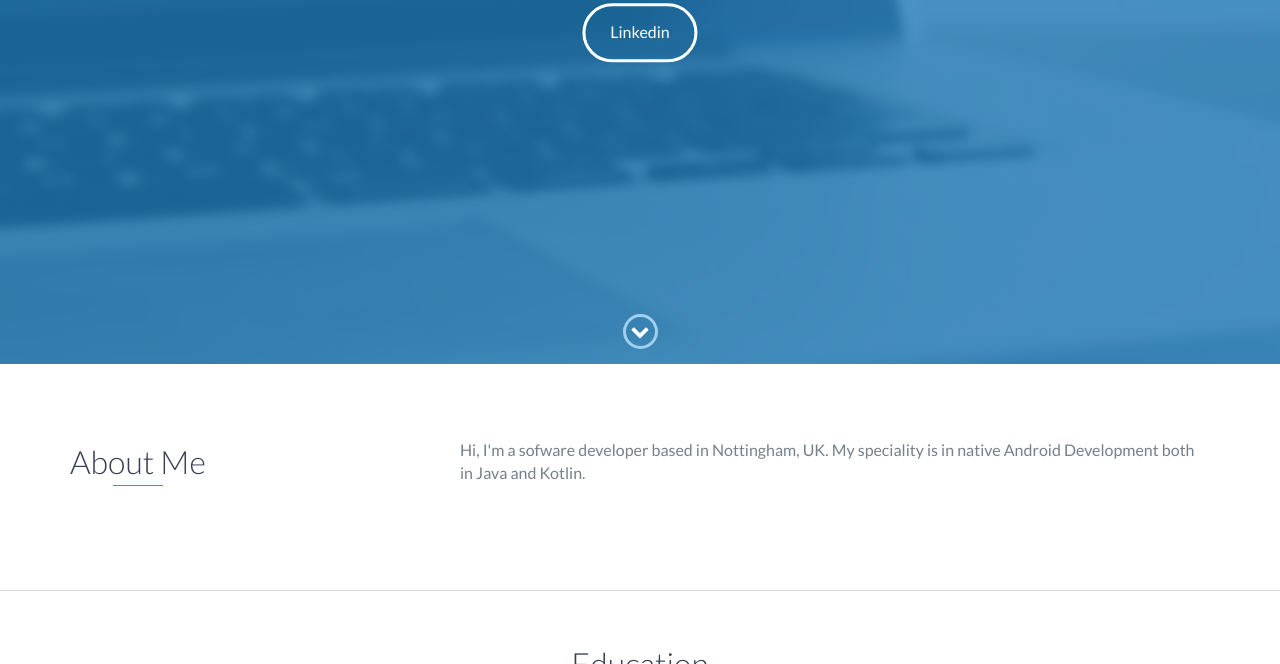
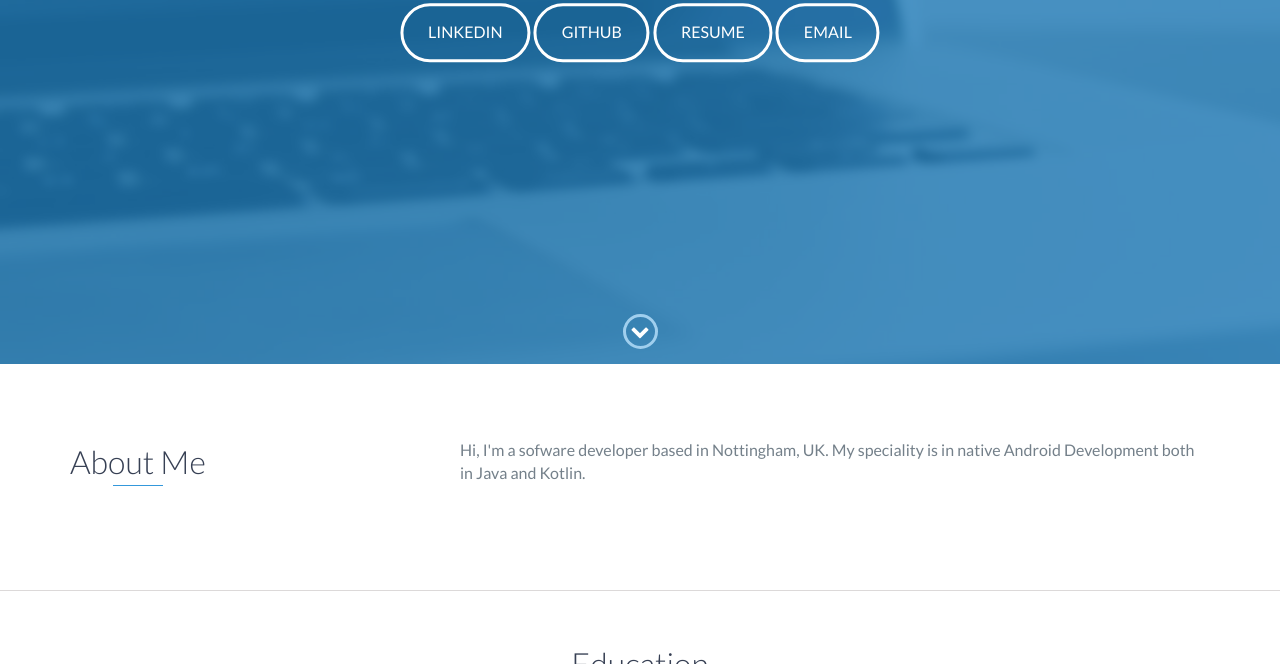
Before and after one commit to qusaizakir/qusaizakir-portfolio, a plain HTML site: page index.html in a window 1280 px wide. Shown: the part 436-1100 px from the top of the page. Drawn offline with nearby package versions, Linux system fonts and the light colour scheme.

Commit message:
Added rest links in lead

```diff
--- a/index.html
+++ b/index.html
@@ -41,7 +41,12 @@
         <div id="lead-content">
             <h1>Qusai Zakir</h1>
             <h2>Software Developer</h2>
-	    <a href="https://www.linkedin.com/in/qusai-zakir-658003179/" class="btn-rounded-white">Linkedin</a>
+	    <a href="https://www.linkedin.com/in/qusai-zakir-658003179/" class="btn-rounded-white">LINKEDIN</a>
+	    <a href="https://github.com/qusaizakir" class="btn-rounded-white">GITHUB</a>
+	    <a href="https://www.linkedin.com/in/qusai-zakir-658003179/" class="btn-rounded-white">RESUME</a>
+            <a href="qusaizakir@gmail.com" class="btn-rounded-white">EMAIL</a>
+
+
 
         </div>
         <!-- End #lead-content -->
```
